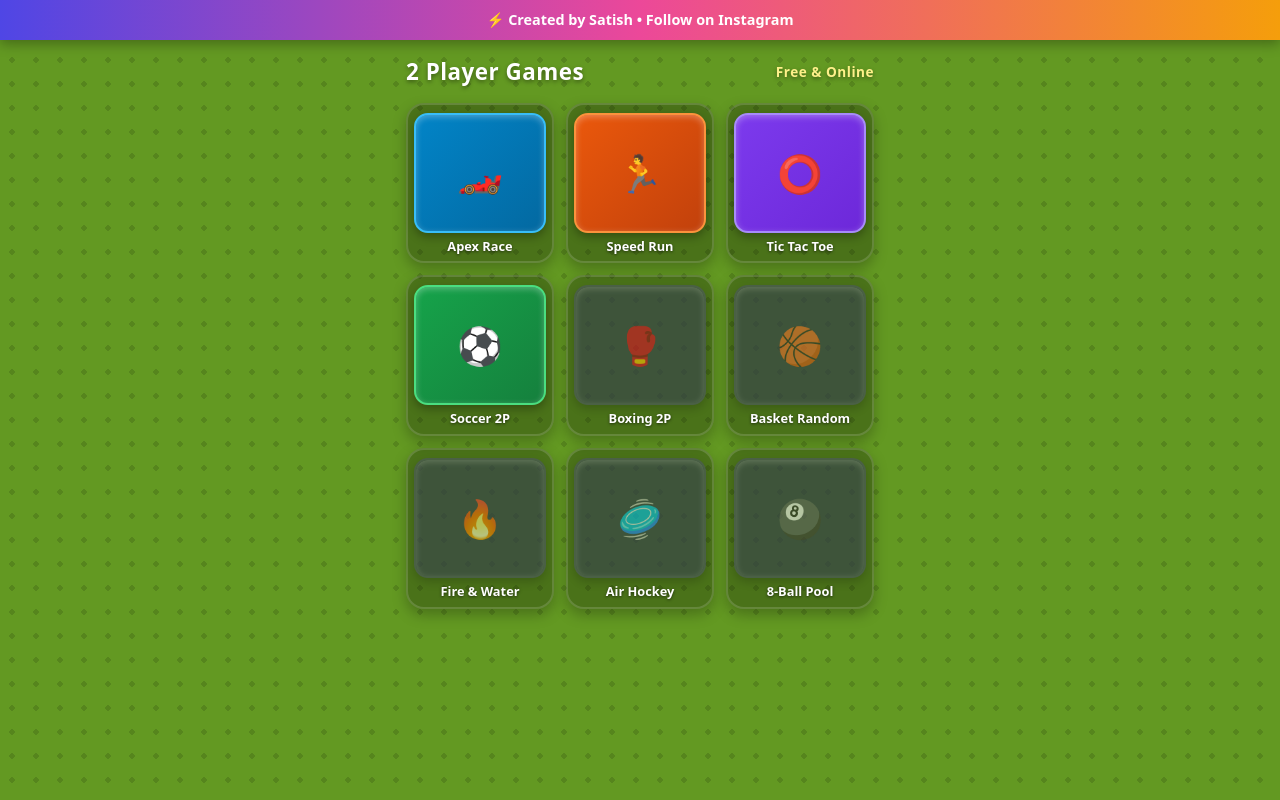
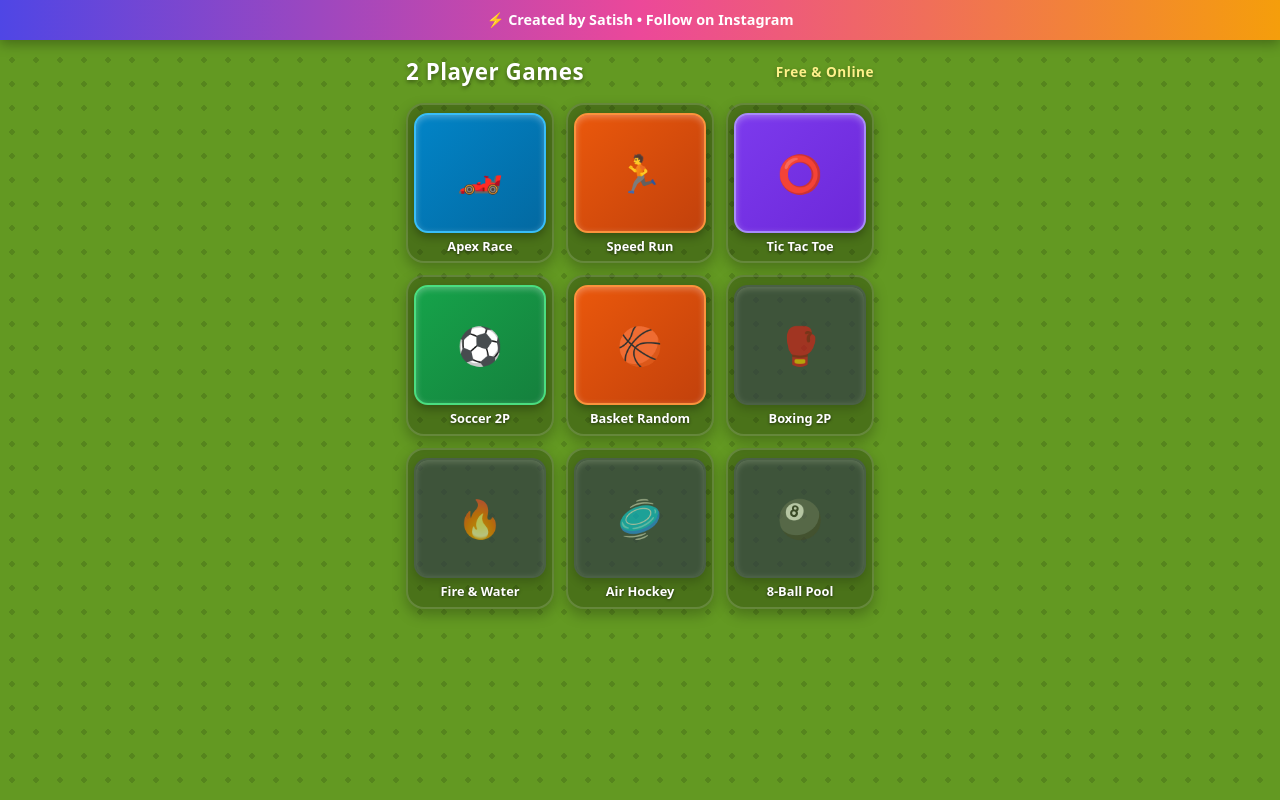
Before and after one commit to satishk-289/games, a plain HTML site: page index.html in a window 1280 px wide. Drawn offline with Linux system fonts and the light colour scheme; no server answers.

Commit message:
Update index.html

```diff
--- a/index.html
+++ b/index.html
@@ -187,9 +187,12 @@
         <div class="card-thumb th-soccer">⚽</div>
         <div class="game-name">Soccer 2P</div>
             </div>
+      <div class="game-card" id="open-basket">
+  <div class="card-thumb th-basket">🏀</div>
+  <div class="game-name">Basket Random</div>
+      </div>
 
       <div class="game-card"><div class="card-thumb th-lock">🥊</div><div class="game-name">Boxing 2P</div></div>
-      <div class="game-card"><div class="card-thumb th-lock">🏀</div><div class="game-name">Basket Random</div></div>
       <div class="game-card"><div class="card-thumb th-lock">🔥</div><div class="game-name">Fire & Water</div></div>
       <div class="game-card"><div class="card-thumb th-lock">🥏</div><div class="game-name">Air Hockey</div></div>
       <div class="game-card"><div class="card-thumb th-lock">🎱</div><div class="game-name">8-Ball Pool</div></div>
```
